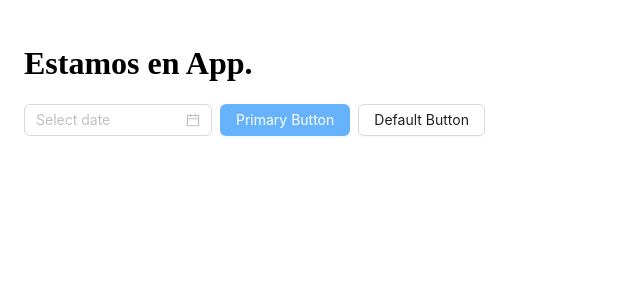
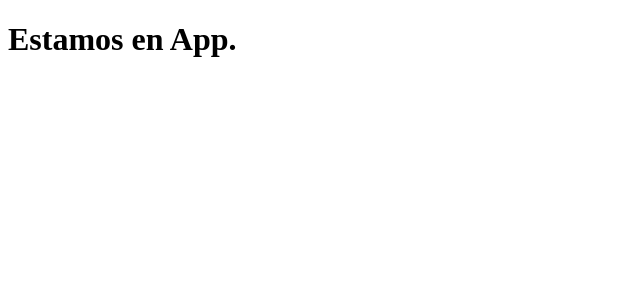
Before and after one commit to m3lb1z/ub-movie-react-demo, a React (Create React App) app: page / in a window 1280 px wide. Shown: the top 300 px of the page, without its empty margins (0-640 px from the left). Built offline with nearby package versions, Linux system fonts and the light colour scheme.

Commit message:
creando las paginas

```diff
--- a/src/App.js
+++ b/src/App.js
@@ -1,16 +1,11 @@
 import { Button, ConfigProvider, DatePicker, Space } from "antd";
 
-function App() {
+export default function App() {
   return (
     <ConfigProvider theme={{ token: { colorPrimary: "#66b3fb" } }}>
-      <h1>Estamos en App.</h1>
-      <Space>
-        <DatePicker />
-        <Button type="primary">Primary Button</Button>
-        <Button>Default Button</Button>
-      </Space>
+      <div>
+        <h1>Estamos en App.</h1>
+      </div>
     </ConfigProvider>
   );
 }
-
-export default App;
--- a/src/index.css
+++ b/src/index.css
@@ -1,4 +1,4 @@
-html, body {
+/* html, body {
   padding: 0;
   margin: 0;
   background: #fff;
@@ -6,4 +6,4 @@ html, body {
 
 #root {
   padding: 24px;
-}
+} */
--- /dev/null
+++ b/src/pages/error404.js
@@ -0,0 +1,3 @@
+export const Error404 = () => {
+  return "Error 404...";
+};
--- /dev/null
+++ b/src/pages/home.js
@@ -0,0 +1,3 @@
+export const Home = () => {
+  return "Estamos en home";
+};
--- /dev/null
+++ b/src/pages/movie.js
@@ -0,0 +1,3 @@
+export const Movie = () => {
+  return "Estamos en Movie.";
+};
--- /dev/null
+++ b/src/pages/new-movies.js
@@ -0,0 +1,3 @@
+export const NewMovies = () => {
+  return "Estamos en New Movies";
+};
--- /dev/null
+++ b/src/pages/popular.js
@@ -0,0 +1,3 @@
+export const Popular = () => {
+  return "Estamos en la pagina Peliculas Popular";
+};
--- /dev/null
+++ b/src/pages/search.js
@@ -0,0 +1,3 @@
+export const Search = () => {
+  return "Estamos en el buscador de peliculas.";
+};
```
